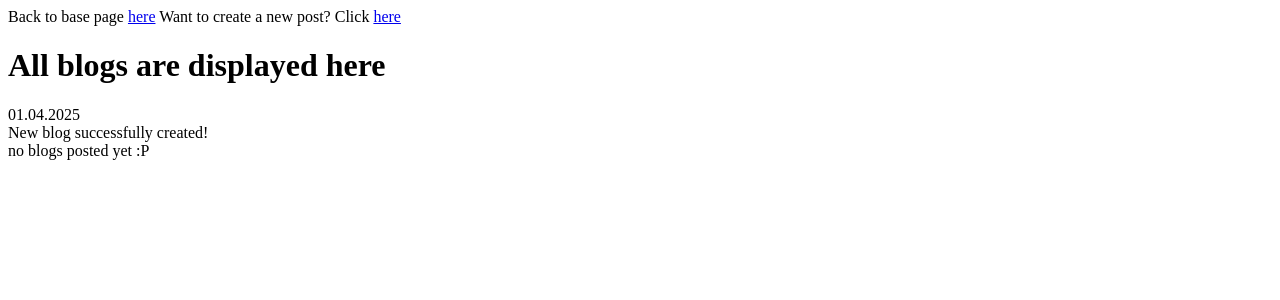
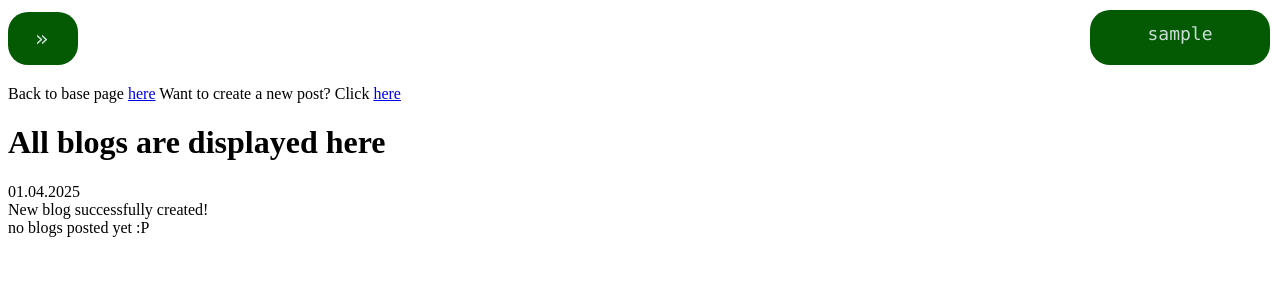
Before and after one commit to milansipos/lampstack_piwebserver, a PHP site: page /blogpage.php in a window 1280 px wide. Shown: the top 300 px of the page. Run offline with PHP 8.4, Linux system fonts and the light colour scheme; the visitor is signed in with stand-in values (Sample User, id 1); data that the repository does not hold is empty.

Commit message:
some new features

```diff
--- /dev/null
+++ b/app/navbar.js
@@ -0,0 +1,18 @@
+function togglemenu() {
+    var box = document.getElementById("navi2");
+    var buttons = Array.from(document.getElementsByClassName("navbutton"));
+    var toggle = document.getElementById("toggle");
+    if(box.style.maxWidth === "40px") {
+        box.style.maxWidth = "650px";
+        setTimeout(() => {
+            buttons.forEach(button => {
+                button.classList.add("show");  // Add the 'show' class to buttons after 1 second
+            });
+        }, 1600);
+    } else {
+        box.style.maxWidth = "40px";
+        buttons.forEach(element => {
+            element.classList.remove("show");
+        })
+    }
+}
--- /dev/null
+++ b/app/profmenu.js
@@ -0,0 +1,11 @@
+function menu_appear() {
+    var button = document.getElementById("menu");
+    var box = document.querySelector(".box");
+    if (!button.classList.contains("show")) {
+        button.classList.add("show");
+        box.style.maxHeight = "150px";
+    } else {
+        button.classList.remove("show");
+        box.style.maxHeight = "45px";
+    }
+}
--- a/php/base.php
+++ b/php/base.php
@@ -1,5 +1,7 @@
 <?php
 include 'session.php';
+include 'profilemenu.php';
+
 ?>
 
 <!DOCTYPE html>
--- a/php/blogpage.php
+++ b/php/blogpage.php
@@ -1,5 +1,7 @@
 <?php
 include 'session.php';
+include 'profilemenu.php';
+include 'navbar.php';
 ?>
 
 <!DOCTYPE html>
--- a/php/login.php
+++ b/php/login.php
@@ -57,7 +57,7 @@
             $_SESSION['userid'] = $user['id'];
             $_SESSION['username'] = $user['username'];
 
-            header("refresh:2; url=base.php");
+            header("refresh:0.2; url=base.php");
             #var_dump($_SESSION);
             echo "<div class='redirectionsuccesful'>You are being redirected to base, if not click <a href='base.php' class='signuptextnew'>here</a></div>";
             exit();
--- /dev/null
+++ b/php/navbar.php
@@ -0,0 +1,22 @@
+<!DOCTYPE html>
+<html lang="en">
+<head>
+    <meta charset="UTF-8">
+    <meta name="viewport" content="width=device-width, initial-scale=1.0">
+    <title>Document</title>
+    <link rel="stylesheet" href="../styling/navbar.css">
+    <script src="../app/navbar.js"></script>
+</head>
+<body>
+
+        <nav class="navi2" id="navi2">
+            <button class="toggle" id="toggle" onclick="togglemenu()">»</button>
+            <a href="base.php" class="navbutton">Home</a>
+            <a href="login.php" class="navbutton">Log in</a>
+            <a href="reserve.php" class="navbutton">Reservations</a>
+            <a href="blogpage.php" class="navbutton">Blog page</a>
+            <a href="weather.php" class="navbutton">Weather page</a>
+        </nav>
+
+</body>
+</html>
--- a/php/newblog.php
+++ b/php/newblog.php
@@ -1,5 +1,6 @@
 <?php
 include 'session.php';
+include 'profilemenu.php';
 ?>
 
 <!DOCTYPE html>
--- /dev/null
+++ b/php/profilemenu.php
@@ -0,0 +1,39 @@
+<!DOCTYPE html>
+<html lang="en">
+<head>
+    <meta charset="UTF-8">
+    <meta name="viewport" content="width=device-width, initial-scale=1.0">
+    <title>Document</title>
+    <link rel="stylesheet" href="../styling/profmenu.css">
+    <script src="../app/profmenu.js"></script>
+</head>
+<body>
+
+    <div class="box">
+        <?php
+            echo "<div class='profiletop' onclick=\"menu_appear()\" >" . $_SESSION['username'] . "</div>";
+        ?>
+
+        <div class="menu" id="menu">
+            <div class="menupoint" onclick="window.href.location='profile.php'">Profile</div>
+            <div class="menupoint onclick="window.href.location='profile.php'"">Settings</div>
+            <form method="post">
+                <input type="submit" name="logout" value="Log Out" class="menupoint" id="logoutbutton">
+            </form>
+        </div>
+    </div>
+
+
+    <?php
+    if($_SERVER["REQUEST_METHOD"] === "POST") {
+
+            if(isset($_POST['logout'])) {
+                header("refresh:0.2;url=login.php");
+                session_destroy();
+                session_unset();
+                exit;
+            }
+    }
+    ?>
+</body>
+</html>
--- /dev/null
+++ b/styling/navbar.css
@@ -0,0 +1,55 @@
+
+
+.navi2 {
+    background-color: rgb(3, 90, 3);
+    border-radius: 20px;
+    font-family: "Monaco", monospace;
+    height: 53px;
+    max-width: 40px;
+    display: flex;
+    align-items: center !important;
+    justify-content: space-between;
+    margin-bottom: 20px;
+    margin-top: 12px;
+    transition: 1s ease-in;
+    padding-left: 15px;
+    padding-right: 15px;
+}
+
+.navbutton {
+    color: rgba(240, 248, 255, 0.834);
+    text-decoration: unset;
+    transition: 0.5s;
+    visibility: hidden;
+    opacity: 0;
+}
+
+.navbutton.show {
+    visibility: visible;
+    opacity: 1;
+    transition: 0.5s;
+}
+
+.navbutton:hover {
+    transform: scale(1.05) !important;
+    color: rgb(255, 255, 255) !important;
+    transition: 0.5s;
+}
+
+.toggle {
+    background: none;
+    border: none;
+    font: inherit;
+    padding: 0;
+    cursor: pointer;
+    transition: 0.5s;
+    color: rgba(240, 248, 255, 0.834);
+    font-size: 22px;
+    margin-left: 12px;
+
+}
+
+.toggle:hover {
+    color: rgb(255, 255, 255) !important;
+    transition: 0.5s;
+}
--- /dev/null
+++ b/styling/profmenu.css
@@ -0,0 +1,79 @@
+
+.box {
+    position: absolute;
+    top: 10px;
+    right: 10px;
+    width: 180px;
+    height: 150px;
+    max-height: 45px;
+    padding-top: 5px;
+    padding-bottom: 5px;
+
+    background-color: rgb(3, 90, 3);
+    text-align: center;
+    border-radius: 20px;
+    color: rgba(240, 248, 255, 0.834);
+    font-family: "Monaco", monospace;
+    overflow: hidden;
+    transition: max-height 0.5s ease, padding 0.5s ease;
+}
+
+.profiletop {
+    font-size: 18px;
+    padding-bottom: 10px !important;
+    padding-top: 8px !important;
+    padding: 3px;
+    display: inline-block;
+    cursor: pointer;
+    transition: opacity 0.5s ease, max-height 0.5s ease;
+
+}
+
+.menu {
+    visibility: hidden;
+    opacity: 0;
+    max-height: 0;
+    transition: 0.5s;
+}
+
+.menu.show {
+    visibility: visible;
+    opacity: 1;
+    max-height: 150px;
+    transition: 0.5s;
+}
+
+.menu.show .menupoint {
+    opacity : 1;
+    transition: 0.5s;
+}
+
+.menupoint {
+    padding-bottom: 7px !important;
+    padding:5px;
+    font-size: 15px !important;
+    opacity: 0;
+    transition: 0.5s;
+}
+
+.menupoint:hover {
+    transform: scale(1.1) !important;
+    color: rgb(255, 255, 255) !important;
+    transition: 0.5s;
+}
+
+.profiletop:hover {
+    color: rgb(255, 255, 255);
+    transition: 0.5s;
+}
+
+#logoutbutton {
+    background: none;
+    border: none;
+    color: inherit;
+    font: inherit;
+    padding: 0;
+    cursor: pointer;
+    transition: 0.5s;
+
+}
```
